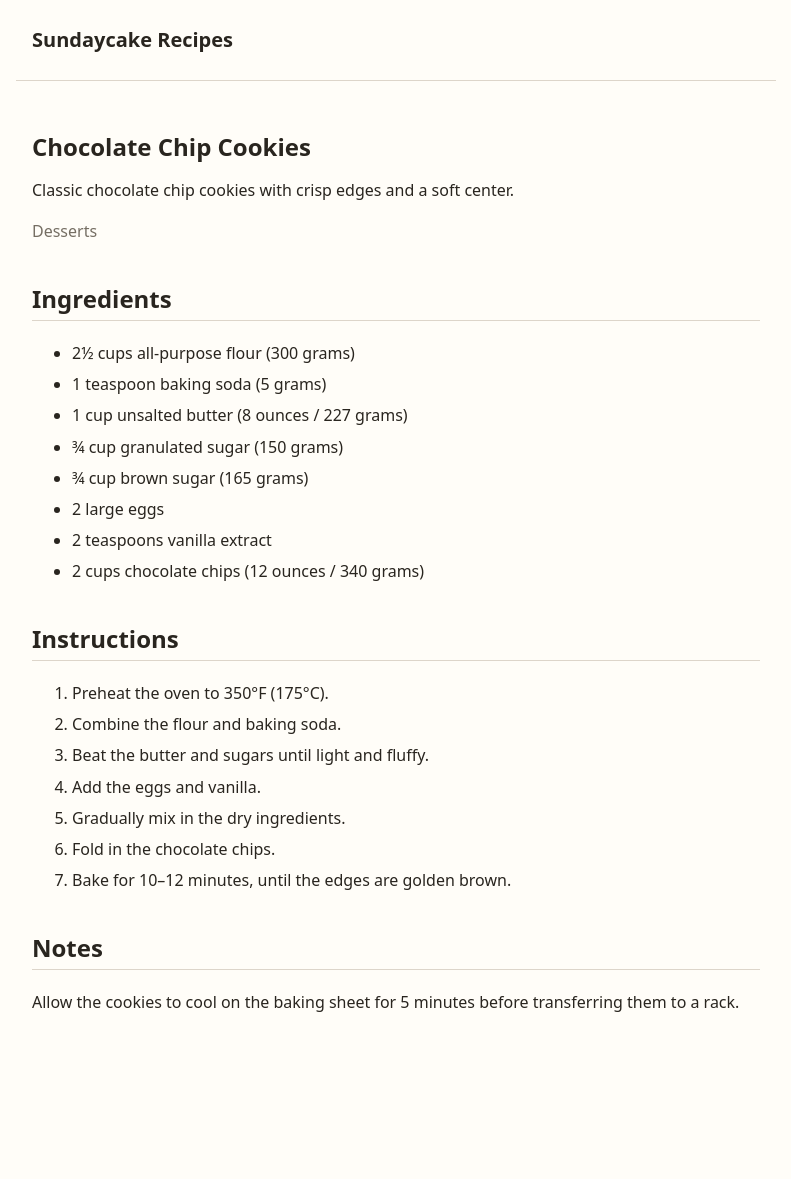
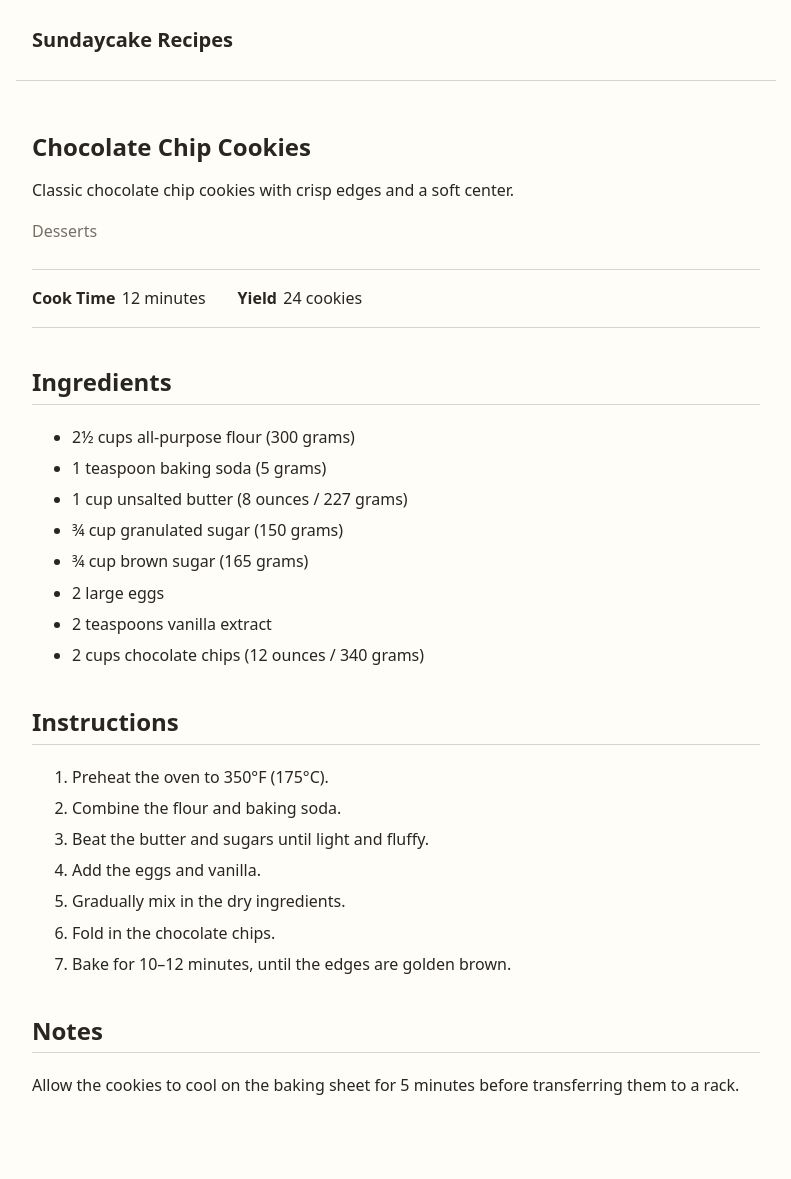
Before and after one commit to sundaycake/recipes, a Jekyll site: the page built from _recipes/chocolate-chip-cookies.md, in a window 1280 px wide. Shown: the whole page, without its empty margins (244-1035 px from the left). Built offline with Jekyll 4.4.1, drawn with Linux system fonts in a browser that asks for light colours; before the commit the page ends 1095 px from its top, so only the background shows below that.

Commit message:
Update recipe.html

```diff
--- a/_layouts/recipe.html
+++ b/_layouts/recipe.html
@@ -2,7 +2,7 @@
 layout: default
 ---
 
-<article class="recipe">
+<article class="recipe-card">
 
     <header class="recipe-header">
 
@@ -15,15 +15,92 @@ layout: default
         {% endif %}
 
         {% if page.category %}
-            <p class="recipe-category">
+            <div class="recipe-category">
                 {{ page.category }}
-            </p>
+            </div>
         {% endif %}
 
     </header>
+
+
+    {% if page.image %}
+        <figure class="recipe-image">
+            <img
+                src="{{ page.image | relative_url }}"
+                alt="{{ page.recipe }}"
+            >
+        </figure>
+    {% endif %}
+
+
+    <dl class="recipe-meta">
+
+        {% if page.prep_active %}
+            <div class="recipe-meta-item">
+                <dt>Active Prep</dt>
+                <dd>{{ page.prep_active }}</dd>
+            </div>
+        {% endif %}
+
+        {% if page.prep_inactive %}
+            <div class="recipe-meta-item">
+                <dt>Inactive Prep</dt>
+                <dd>{{ page.prep_inactive }}</dd>
+            </div>
+        {% endif %}
+
+        {% if page.cook_time %}
+            <div class="recipe-meta-item">
+                <dt>Cook Time</dt>
+                <dd>{{ page.cook_time }}</dd>
+            </div>
+        {% endif %}
+
+        {% if page.yield %}
+            <div class="recipe-meta-item">
+                <dt>Yield</dt>
+                <dd>{{ page.yield }}</dd>
+            </div>
+        {% endif %}
+
+        {% if page.cook_temp %}
+            <div class="recipe-meta-item">
+                <dt>Temperature</dt>
+                <dd>{{ page.cook_temp }}</dd>
+            </div>
+        {% endif %}
+
+        {% if page.cook_method %}
+            <div class="recipe-meta-item">
+                <dt>Method</dt>
+                <dd>{{ page.cook_method }}</dd>
+            </div>
+        {% endif %}
+
+    </dl>
+
 
     <div class="recipe-content">
         {{ content }}
     </div>
 
+
+    {% if page.source %}
+        <footer class="recipe-source">
+
+            <strong>Source:</strong>
+
+            {% if page.source_url %}
+                <a
+                    href="{{ page.source_url }}"
+                    target="_blank"
+                    rel="noopener noreferrer"
+                >{{ page.source }}</a>
+            {% else %}
+                {{ page.source }}
+            {% endif %}
+
+        </footer>
+    {% endif %}
+
 </article>
```
